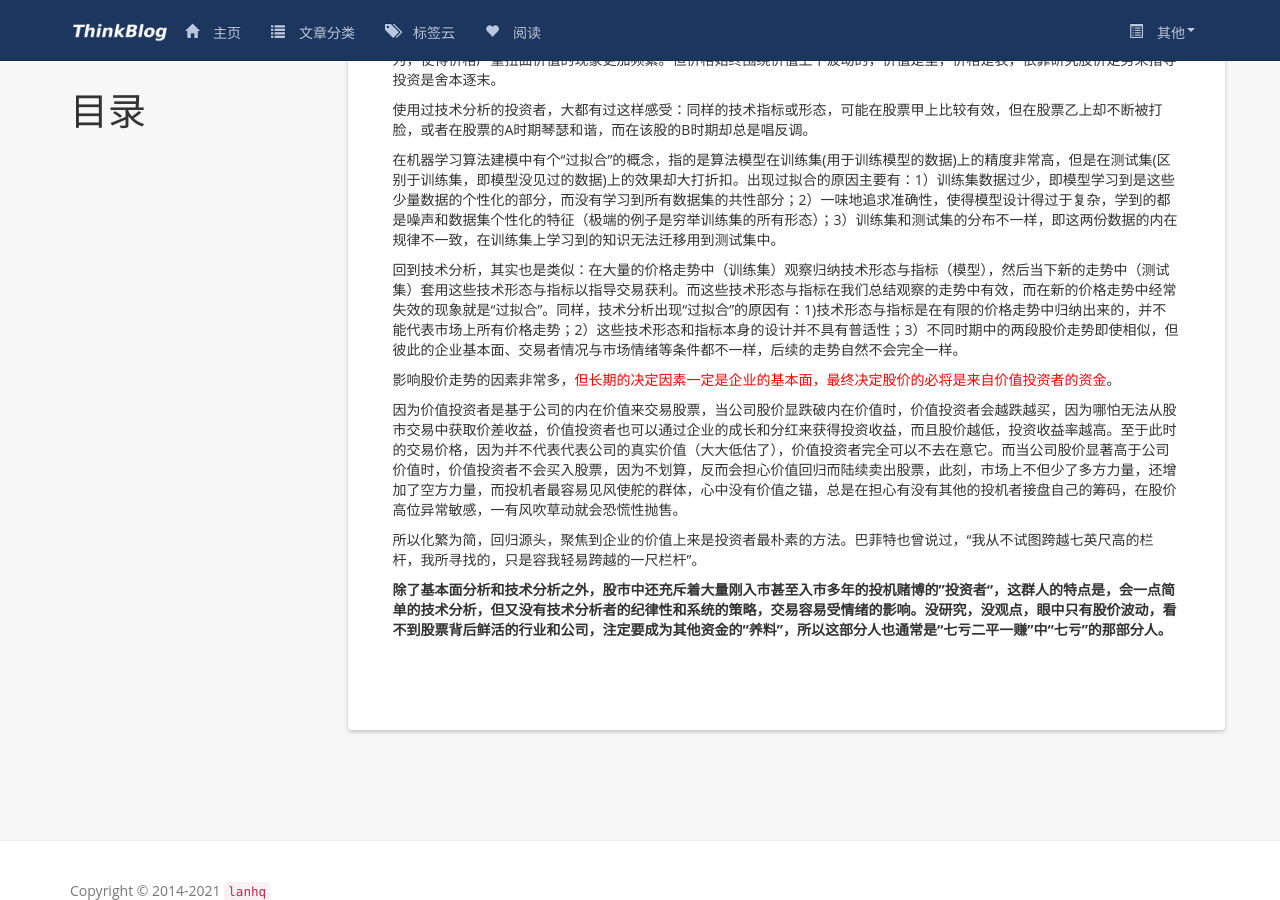
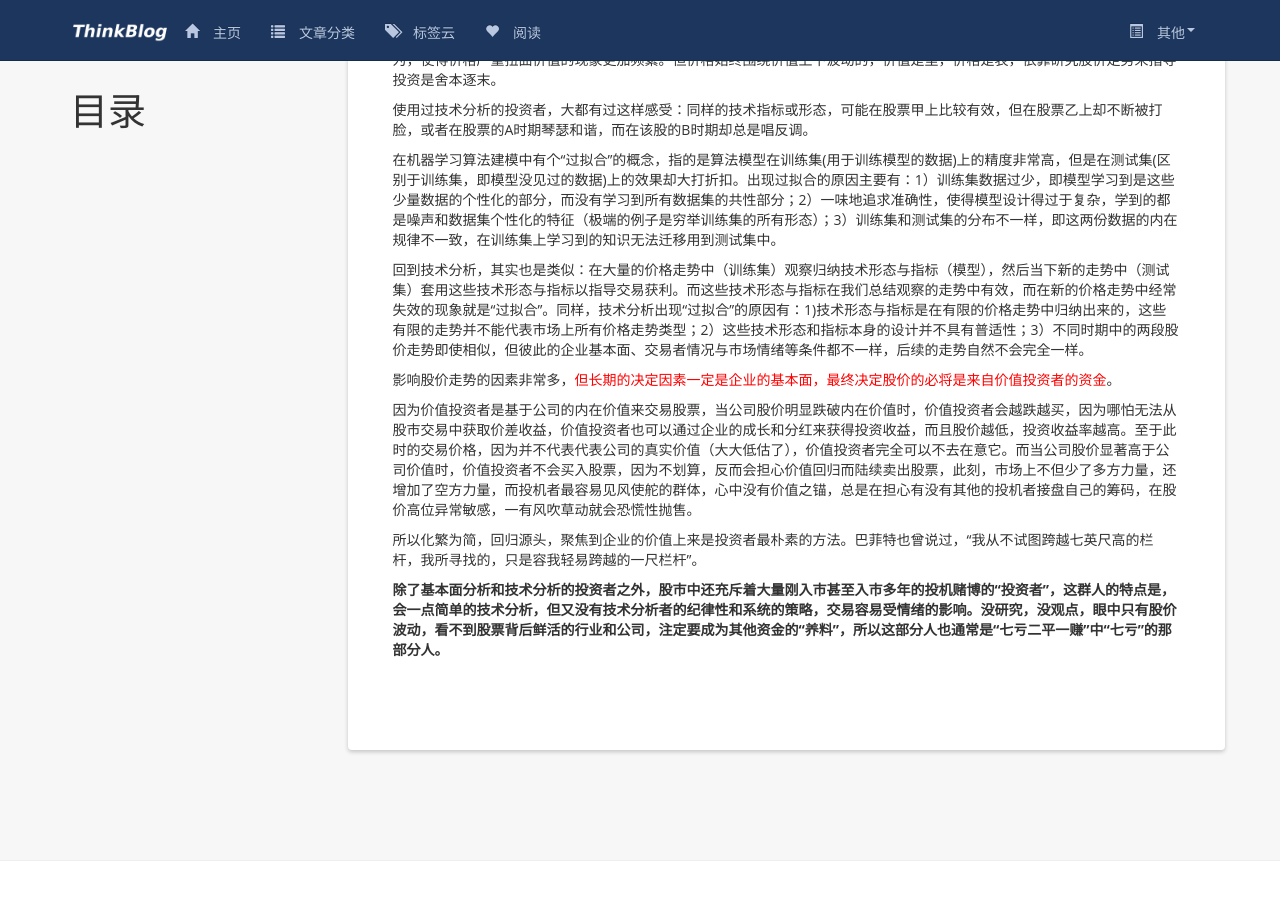
Before and after one commit to Brook-Lan/Brook-Lan.github.io, a Jekyll site: the page built from _posts/2021/2021-03-09-the-veil-of-stock-market.md, in a window 1280 px wide and 900 px high, scrolled down 1474 px. Built offline with Jekyll 4.4.1, drawn with Linux system fonts in a browser that asks for light colours; nearby versions of some CDN libraries; comment, search, counter and statistics services are not loaded.

Commit message:
fix: 修改润色

```diff
--- a/_posts/2021/2021-03-09-the-veil-of-stock-market.md
+++ b/_posts/2021/2021-03-09-the-veil-of-stock-market.md
@@ -39,12 +39,12 @@
 
 在机器学习算法建模中有个“过拟合”的概念，指的是算法模型在训练集(用于训练模型的数据)上的精度非常高，但是在测试集(区别于训练集，即模型没见过的数据)上的效果却大打折扣。出现过拟合的原因主要有：1）训练集数据过少，即模型学习到是这些少量数据的个性化的部分，而没有学习到所有数据集的共性部分；2）一味地追求准确性，使得模型设计得过于复杂，学到的都是噪声和数据集个性化的特征（极端的例子是穷举训练集的所有形态）；3）训练集和测试集的分布不一样，即这两份数据的内在规律不一致，在训练集上学习到的知识无法迁移用到测试集中。
 
-回到技术分析，其实也是类似：在大量的价格走势中（训练集）观察归纳技术形态与指标（模型），然后当下新的走势中（测试集）套用这些技术形态与指标以指导交易获利。而这些技术形态与指标在我们总结观察的走势中有效，而在新的价格走势中经常失效的现象就是“过拟合”。同样，技术分析出现“过拟合”的原因有：1)技术形态与指标是在有限的价格走势中归纳出来的，并不能代表市场上所有价格走势；2）这些技术形态和指标本身的设计并不具有普适性；3）不同时期中的两段股价走势即使相似，但彼此的企业基本面、交易者情况与市场情绪等条件都不一样，后续的走势自然不会完全一样。
+回到技术分析，其实也是类似：在大量的价格走势中（训练集）观察归纳技术形态与指标（模型），然后当下新的走势中（测试集）套用这些技术形态与指标以指导交易获利。而这些技术形态与指标在我们总结观察的走势中有效，而在新的价格走势中经常失效的现象就是“过拟合”。同样，技术分析出现“过拟合”的原因有：1)技术形态与指标是在有限的价格走势中归纳出来的，这些有限的走势并不能代表市场上所有价格走势类型；2）这些技术形态和指标本身的设计并不具有普适性；3）不同时期中的两段股价走势即使相似，但彼此的企业基本面、交易者情况与市场情绪等条件都不一样，后续的走势自然不会完全一样。
 
 影响股价走势的因素非常多，<span style="color:red">但长期的决定因素一定是企业的基本面，最终决定股价的必将是来自价值投资者的资金</span>。
 
-因为价值投资者是基于公司的内在价值来交易股票，当公司股价显跌破内在价值时，价值投资者会越跌越买，因为哪怕无法从股市交易中获取价差收益，价值投资者也可以通过企业的成长和分红来获得投资收益，而且股价越低，投资收益率越高。至于此时的交易价格，因为并不代表代表公司的真实价值（大大低估了），价值投资者完全可以不去在意它。而当公司股价显著高于公司价值时，价值投资者不会买入股票，因为不划算，反而会担心价值回归而陆续卖出股票，此刻，市场上不但少了多方力量，还增加了空方力量，而投机者最容易见风使舵的群体，心中没有价值之锚，总是在担心有没有其他的投机者接盘自己的筹码，在股价高位异常敏感，一有风吹草动就会恐慌性抛售。
+因为价值投资者是基于公司的内在价值来交易股票，当公司股价明显跌破内在价值时，价值投资者会越跌越买，因为哪怕无法从股市交易中获取价差收益，价值投资者也可以通过企业的成长和分红来获得投资收益，而且股价越低，投资收益率越高。至于此时的交易价格，因为并不代表代表公司的真实价值（大大低估了），价值投资者完全可以不去在意它。而当公司股价显著高于公司价值时，价值投资者不会买入股票，因为不划算，反而会担心价值回归而陆续卖出股票，此刻，市场上不但少了多方力量，还增加了空方力量，而投机者最容易见风使舵的群体，心中没有价值之锚，总是在担心有没有其他的投机者接盘自己的筹码，在股价高位异常敏感，一有风吹草动就会恐慌性抛售。
 
 所以化繁为简，回归源头，聚焦到企业的价值上来是投资者最朴素的方法。巴菲特也曾说过，“我从不试图跨越七英尺高的栏杆，我所寻找的，只是容我轻易跨越的一尺栏杆”。
 
-**除了基本面分析和技术分析之外，股市中还充斥着大量刚入市甚至入市多年的投机赌博的”投资者“，这群人的特点是，会一点简单的技术分析，但又没有技术分析者的纪律性和系统的策略，交易容易受情绪的影响。没研究，没观点，眼中只有股价波动，看不到股票背后鲜活的行业和公司，注定要成为其他资金的“养料”，所以这部分人也通常是“七亏二平一赚”中“七亏”的那部分人。**
+**除了基本面分析和技术分析的投资者之外，股市中还充斥着大量刚入市甚至入市多年的投机赌博的“投资者”，这群人的特点是，会一点简单的技术分析，但又没有技术分析者的纪律性和系统的策略，交易容易受情绪的影响。没研究，没观点，眼中只有股价波动，看不到股票背后鲜活的行业和公司，注定要成为其他资金的“养料”，所以这部分人也通常是“七亏二平一赚”中“七亏”的那部分人。**
```
